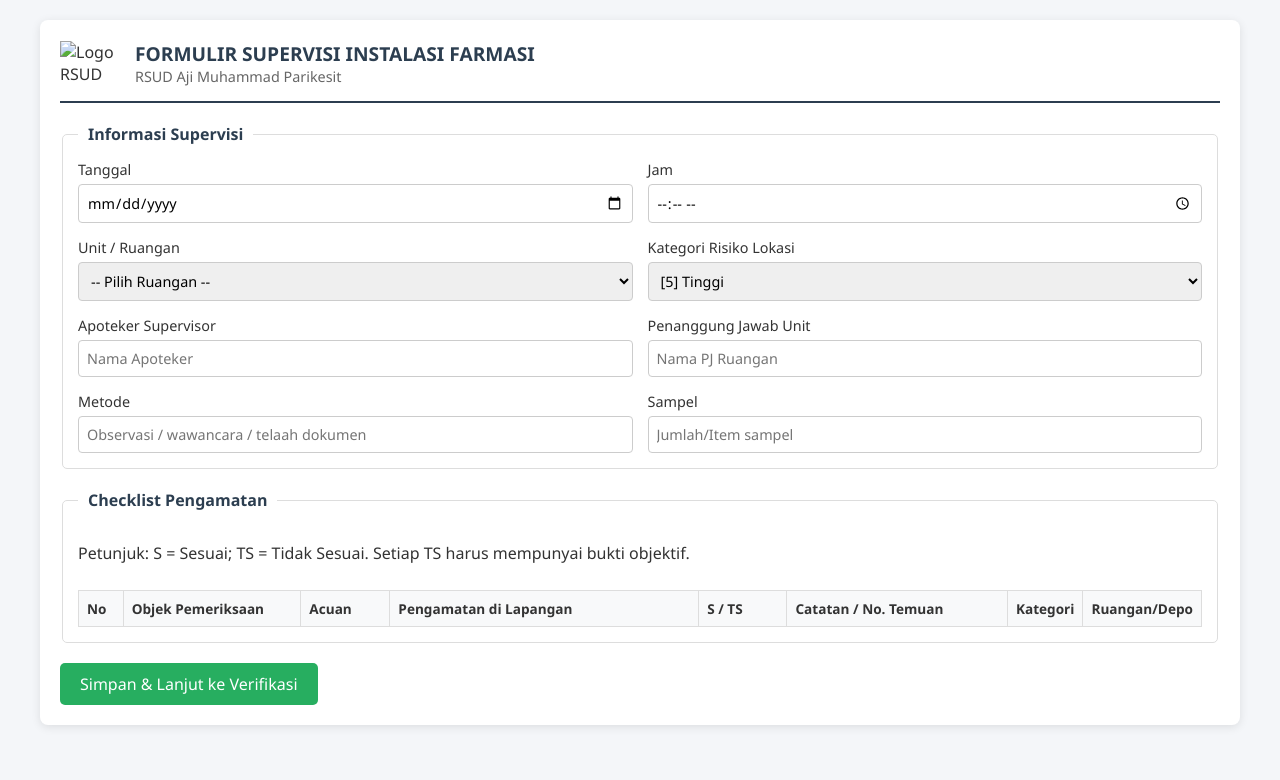
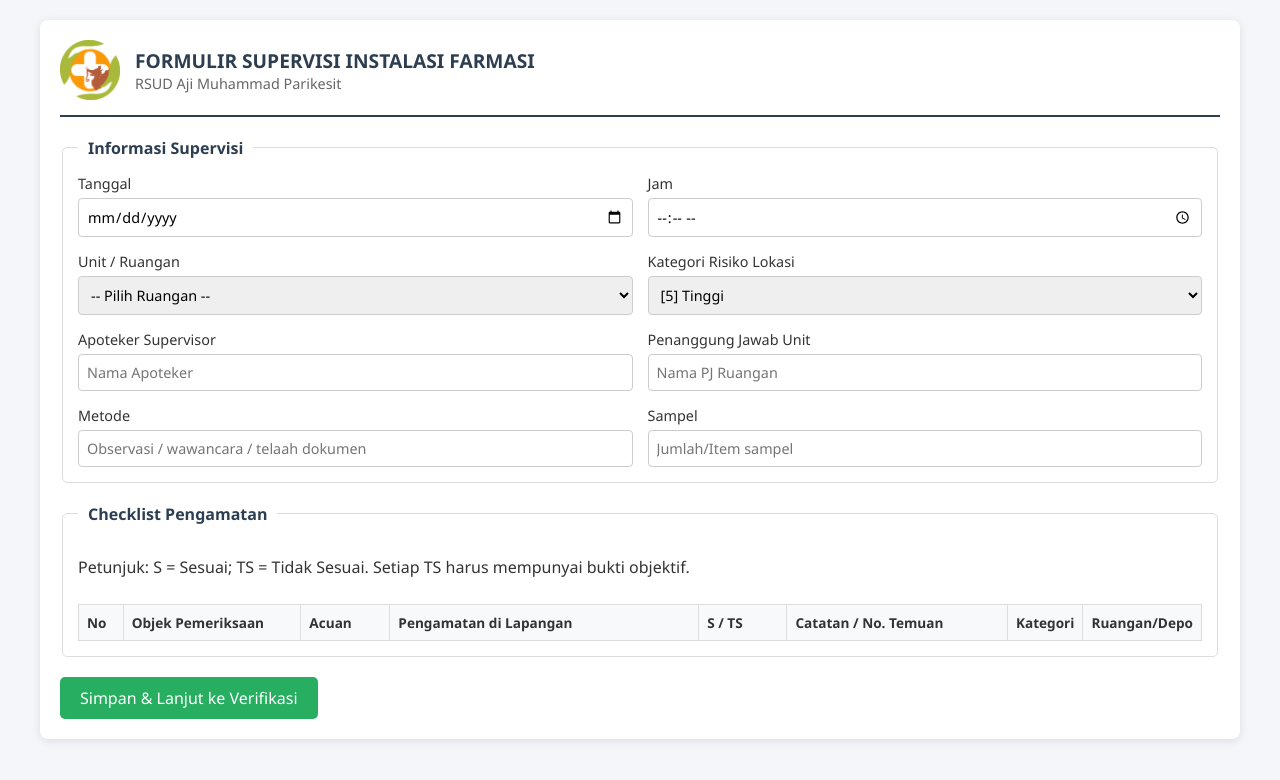
Before and after one commit to digiphamparikesit/sprvs-farm, a plain HTML site: page supervisi.html in a window 1280 px wide. Drawn offline with Linux system fonts and the light colour scheme; a script that the page names is missing.

Commit message:
Update logo image source in supervisi.html

```diff
--- a/supervisi.html
+++ b/supervisi.html
@@ -10,7 +10,7 @@
 <body>
     <div class="container">
         <header class="header">
-            <img src="assets/img/logo-rsud.png" alt="Logo RSUD" class="logo">
+            <img src="assets/img/logo.png" alt="Logo RSUD" class="logo">
             <div class="header-text">
                 <h1>FORMULIR SUPERVISI INSTALASI FARMASI</h1>
                 <p>RSUD Aji Muhammad Parikesit</p>
```
